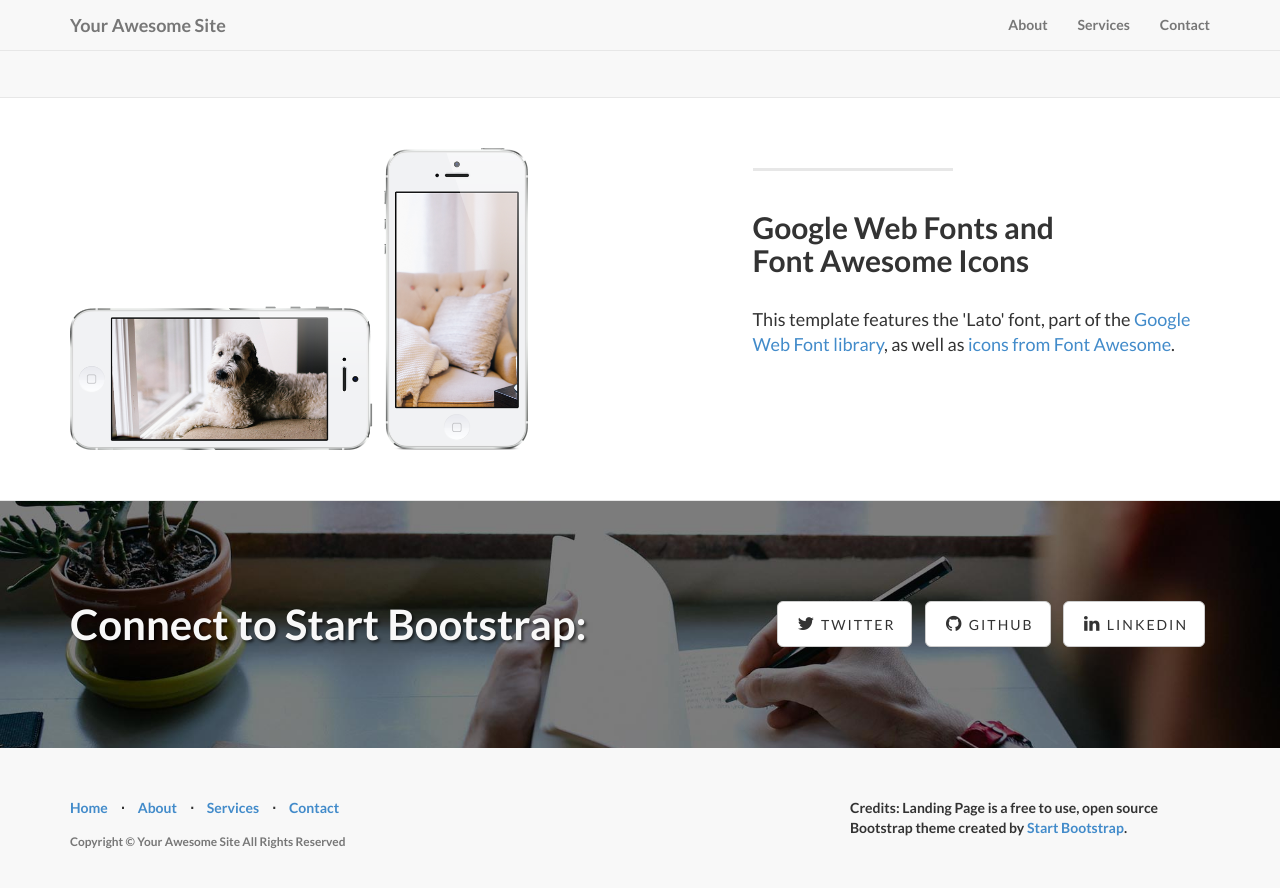
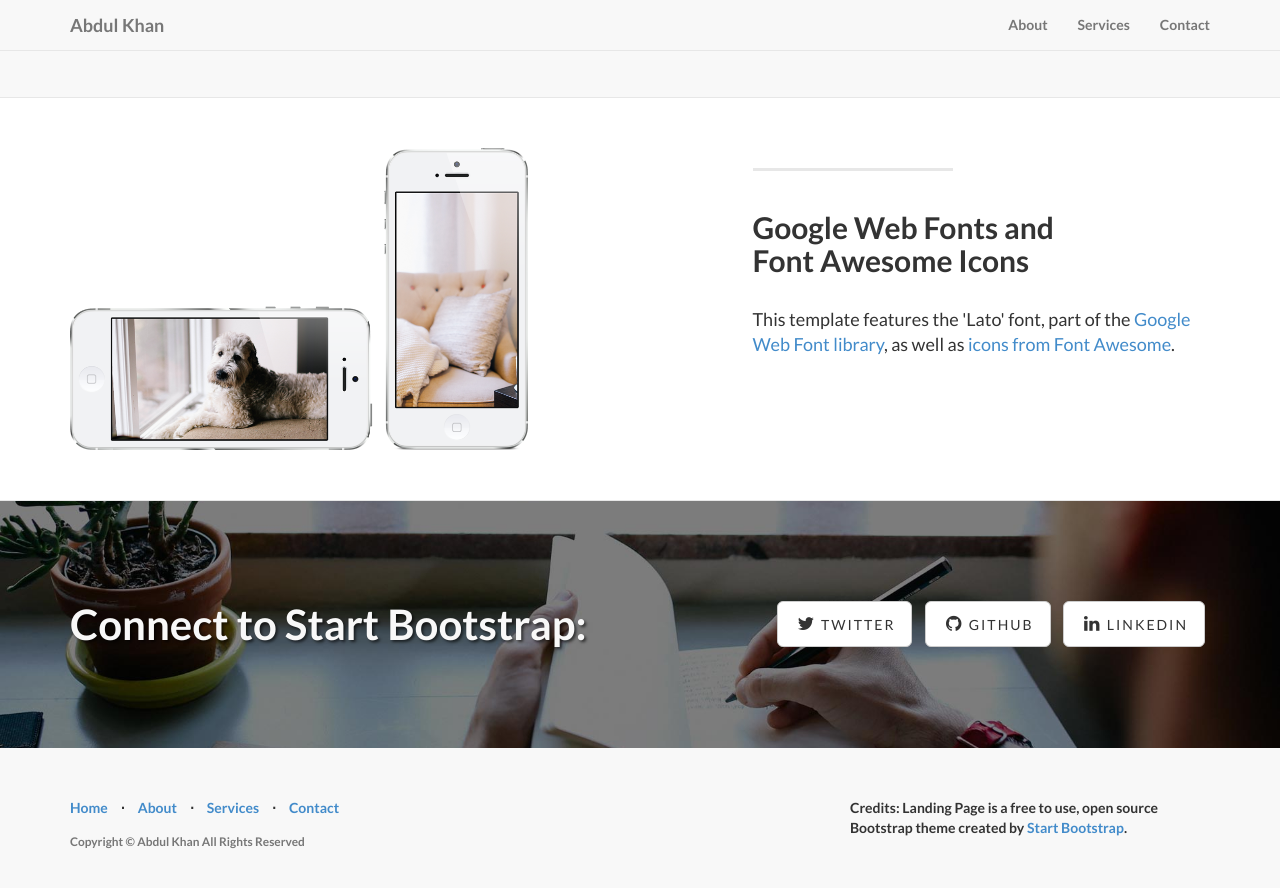
Before and after one commit to ajk121/ajk121.github.io, a Jekyll site: the page built from index.html, in a window 1280 px wide and 900 px high, scrolled down 1619 px. Shown: the top 888 px of the window. Built offline with Jekyll 4.4.1, drawn with Linux system fonts in a browser that asks for light colours.

Commit message:
changed website title, own domain and email

```diff
--- a/_config.yml
+++ b/_config.yml
@@ -2,9 +2,9 @@
 #      Main Configs       #
 # ----------------------- #
 
-url: http://yoursite.com
-title: Your Awesome Site
-email: your-email@domain.com
+url: http://abdul-khan.com
+title: Abdul Khan
+email: contact@abdul-khan.com
 description: > # "Write an awesome description for your new site here.
   You can edit this line in _config.yml. It will appear in your document
   head meta (for Google search results) and in your feed.xml site
```
